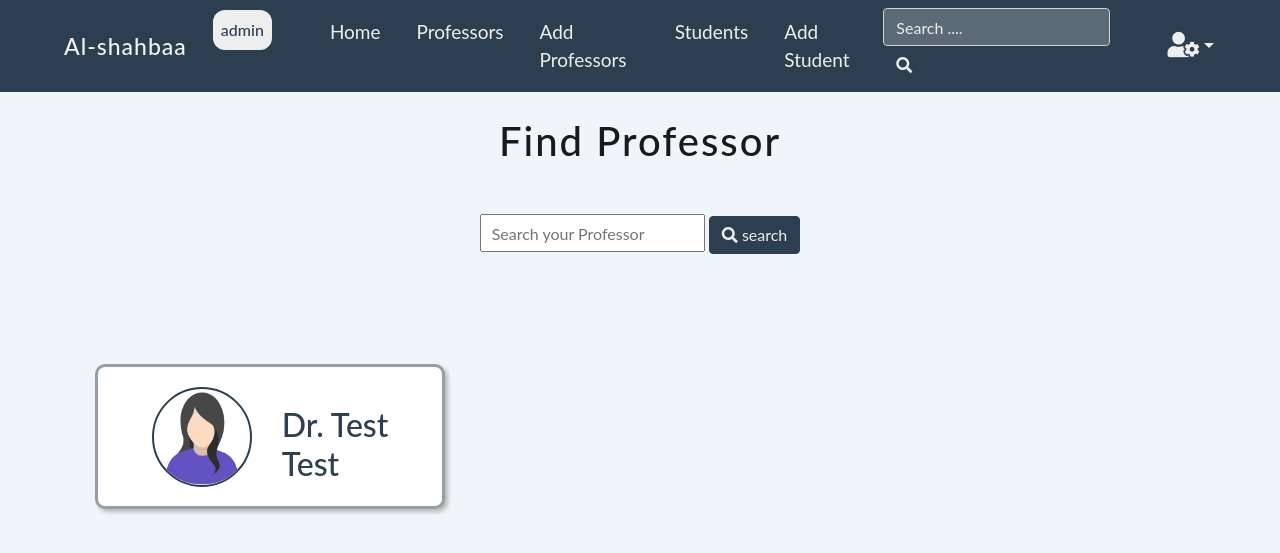
After one commit to Ramziist/shahbaa.socialmedia.net, a PHP site: page /adminDoctorSearch.php in a window 1280 px wide. The commit adds this page. Shown: the top 553 px of the page. Run offline with PHP 8.4, Linux system fonts and the light colour scheme; the visitor is signed in with stand-in values (Sample User, id 1); data comes from the database, SQL or seed files in the repository; some libraries are stand-ins or nearby versions.

Commit message:
Updates and fixes

```diff
--- /dev/null
+++ b/adminDoctorSearch.php
@@ -0,0 +1,32 @@
+<?php
+
+include 'init.php';
+include $head;
+include 'includes/adminnavbar.php';
+
+if (!isset($_SESSION['username'])) {
+  header("location: index.php");
+}
+
+?>
+<div class="text-center searchdoctor-form">
+    <h1>Find Professor</h1><br>
+
+    <form action="">
+        <input type="text" placeholder="Search your Professor" name="searchDoctor" />
+        <button type="submit" class="btn" name="SearchDoctorBtn">
+            <i class="fa fa-search" aria-hidden="true"></i>
+            search
+        </button>
+    </form>
+</div>
+
+<div class="container doctors-cards">
+    <?php
+            SearchDoctors();
+            ;?>
+</div>
+
+<?php
+include $foot;
+?>
--- /dev/null
+++ b/includes/adminnavbar.php
@@ -0,0 +1,63 @@
+<?php
+    include ('./init.php');
+
+    session_start();
+    include $search;
+    ?>
+
+
+<nav class="navbar navbar-expand-sm">
+    <a class="navbar-brand ml-5" href="home.php">Al-shahbaa</a>
+    <button class="navbar-toggler d-lg-none" type="button" data-toggle="collapse" data-target="#navbar"
+        aria-controls="navbar" aria-expanded="false" aria-label="Toggle navigation">
+        <span class="navbar-toggler-icon">
+            <i class="bi bi-list"></i>
+        </span>
+    </button>
+    <div class="collapse navbar-collapse mr-4" id="navbar">
+        <ul class="navbar-nav mr-auto mt-2 mt-lg-0">
+            <li>
+                <a class="nav-link username-nav" href="#">admin</a>
+            </li>
+
+            <li class="nav-item">
+                <a class="nav-link" href="home.php">
+                    <!-- <i class="fas fa-home fa-lg  "></i> -->
+                    Home</a>
+            </li>
+            <li class="nav-item">
+                <a class="nav-link" href="adminDoctorSearch.php">
+                    <!-- <i class="fas fa-chalkboard-teacher fa-lg  "></i> -->
+                    Professors</a>
+            </li>
+            <li class="nav-item">
+                <a class="nav-link" href="signupDoctor.php">
+                    <!-- <i class="fas fa-chalkboard-teacher fa-lg  "></i> -->
+                    Add Professors</a>
+            </li>
+            <li class="nav-item">
+                <a class="nav-link" href="adminSearchUser.php">
+                    <!-- <i class="fas fa-user-tie fa-lg  "></i> -->
+                    Students</a>
+            </li>
+            <li class="nav-item">
+                <a class="nav-link" href="signup.php">
+                    <!-- <i class="fas fa-user-tie fa-lg  "></i> -->
+                    Add Student</a>
+            </li>
+        </ul>
+        <form class="form-inline my-2 my-lg-0">
+            <input class="form-control mr-sm-2 search-bar" type="text" placeholder="Search ...." name="searchUser">
+            <button class="btn search-btn my-2 my-sm-0" type="submit" name="SearchUserBtn"><i class="fa fa-search"
+                    aria-hidden="true"></i></button>
+        </form>
+        <li class="nav-item dropdown d-flex align-item-center">
+            <a class="nav-link dropdown-toggle" href="users.php" id="usersDropdown" data-toggle="dropdown"
+                aria-haspopup="true" aria-expanded="false"><i class="fas fa-user-cog fa-lg  "></i></a>
+            <div class="dropdown-menu" aria-labelledby="usersDropdown">
+                <a class="dropdown-item" href="#">Settings</a>
+                <a class="dropdown-item" href="includes/logout.php">logout</a>
+            </div>
+        </li>
+    </div>
+</nav>
--- a/includes/getPosts.php
+++ b/includes/getPosts.php
@@ -54,7 +54,7 @@
                     </div>
 
                     <div class="col">
-                        <a name="download" id="download" class="btn" href="' . $PDF . '" role="button"><i class="fa fa-download" aria-hidden="true"></i> download</a>
+                        <a name="download" id="download" class="btn" href="' . $PDF . '.pdf" role="button"><i class="fa fa-download" aria-hidden="true"></i> download</a>
                     </div>
             </div>
        ';
--- a/includes/insertDoctor.php
+++ b/includes/insertDoctor.php
@@ -47,7 +47,7 @@
 
     if ($query) {
         echo "<script>alert('Welcome Doctor!!');</script>";
-        echo "<script>window.open('../signupDoctor.php','_self');</script>";
+        echo "<script>window.open('../adminPanel.php','_self');</script>";
     } else {
         echo "<script>alert('something get wrong');</script>";
         die('Invalid query: ' . mysqli_error($con));
--- a/includes/insertUser.php
+++ b/includes/insertUser.php
@@ -120,7 +120,7 @@
 
     if ($query) {
         echo "<script>alert('Welcome Home!!');</script>";
-        echo "<script>window.open('../signup.php','_self');</script>";
+        echo "<script>window.open('../adminPanel.php','_self');</script>";
     } else {
         echo "<script>alert('something get wrong');</script>";
 
--- a/includes/login.php
+++ b/includes/login.php
@@ -20,11 +20,11 @@
     if($checkUser == 1){
         $_SESSION['username'] = $username;
 
-        echo "<script>window.open('home.php?u_id=" . $userId . "', '_self')</script>";
+        echo "<script>window.open('../home.php?u_id=" . $userId . "', '_self')</script>";
 
     }else{
         echo "<script>alert('Username or password is incorrect')</script>";
-        echo "<script>window.open('index.php', '_self')</script>";
+        echo "<script>window.open('../index.php', '_self')</script>";
     }
 
 }
```
Also changed, not shown: admin.php (added, +39 -0 lines), adminPanel.php (added, +33 -0 lines), adminSearchUser.php (added, +27 -0 lines), index.php (+6 -5 lines), 1 other file.
